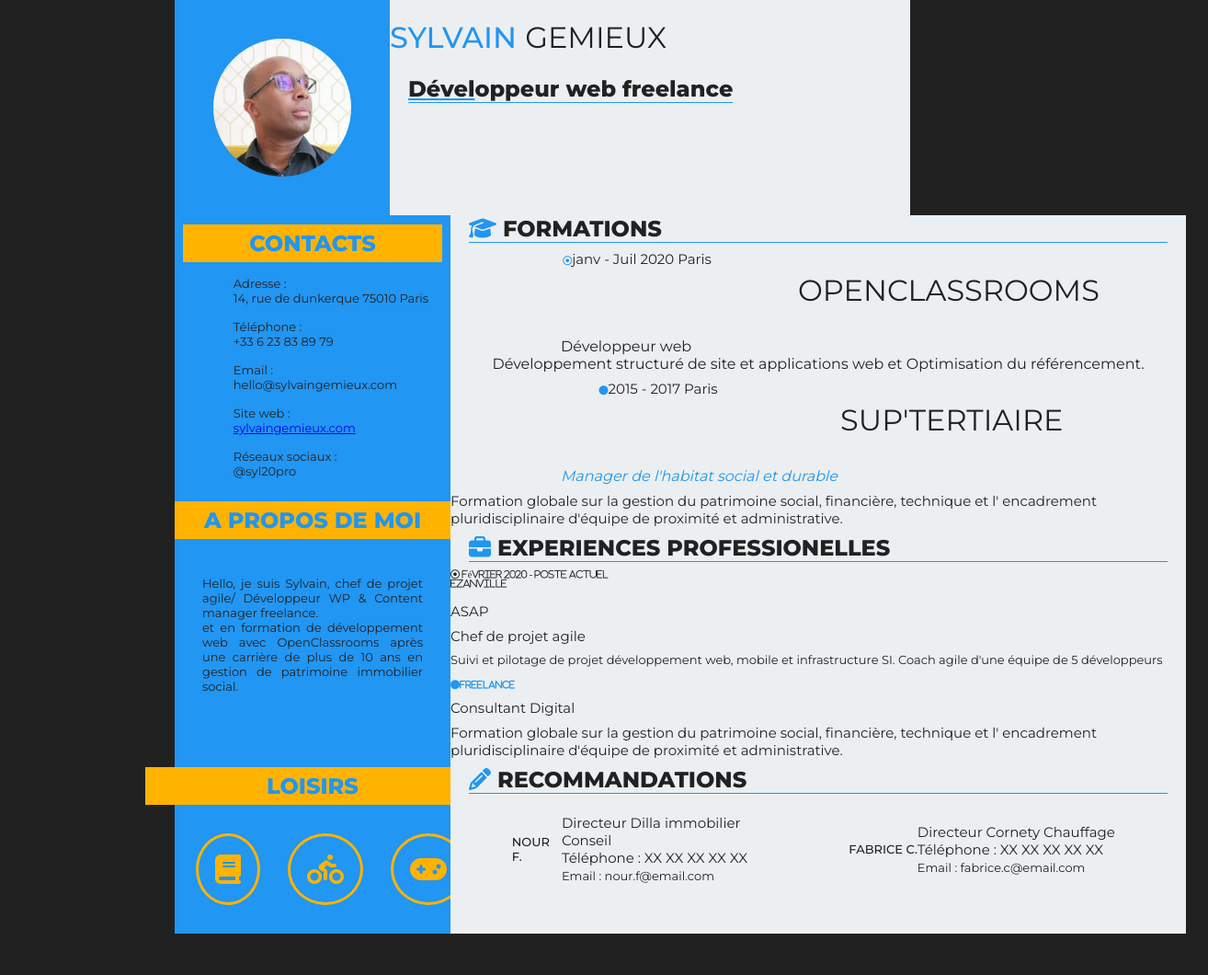
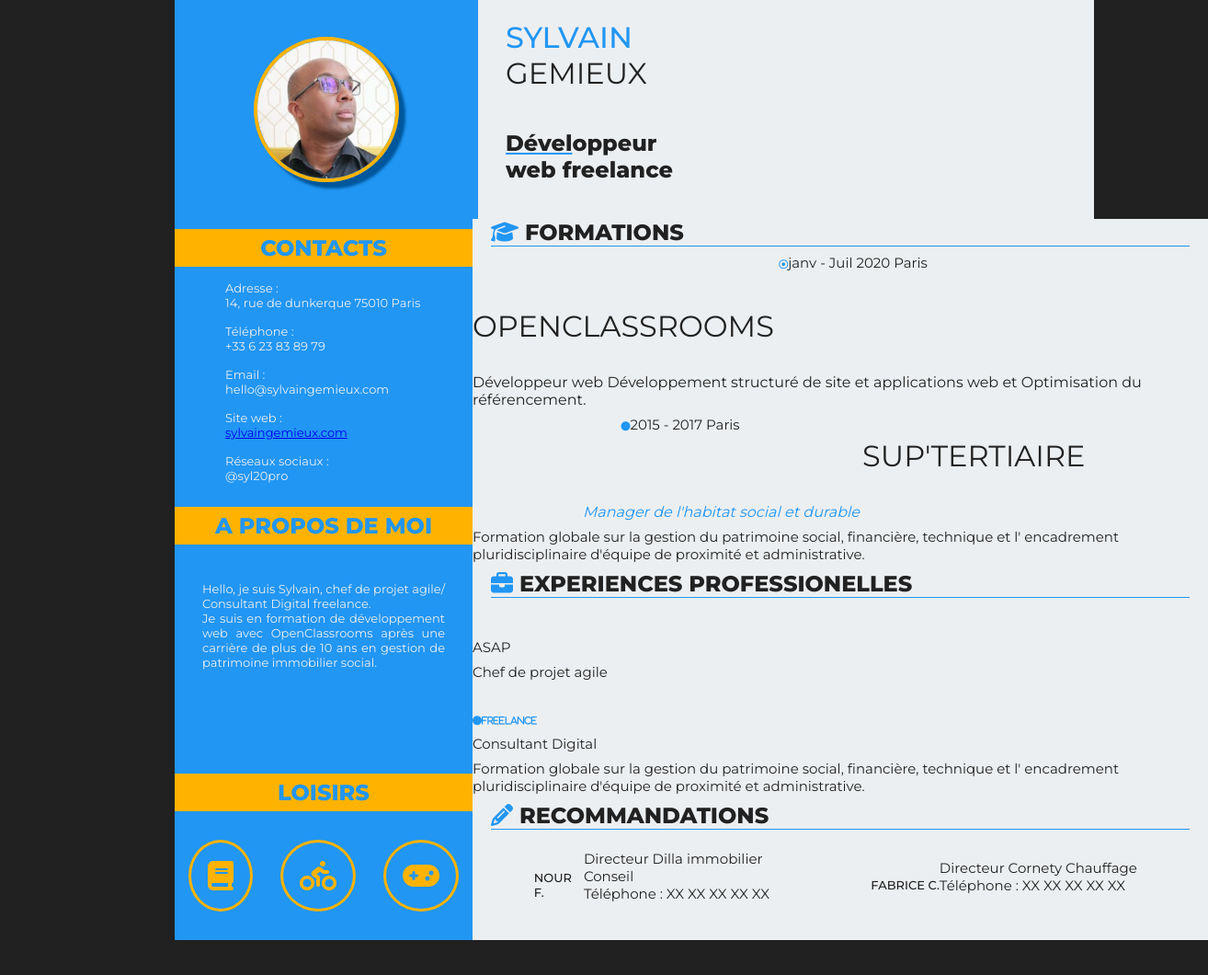
Before and after one commit to syl20pro/cv.oc, a plain HTML site: page index.html in a window 1280 px wide. Shown: the whole page at 92% size, 1314 px wide, since content can reach past the window. Drawn offline with Linux system fonts and the light colour scheme.

Commit message:
correction header, a propos, couleurs, marges, ombres

```diff
--- a/css/styles.css
+++ b/css/styles.css
@@ -1,9 +1,10 @@
 /* Table des matières de la feuille de styles pour cv.oc
     couleurs
-    --first-color: #2196F3
-    --second-color: #FFB300
-    --background-color: #212121
-    --main-color: #ECEFF1
+    --first-color bleu: #2196F3
+    --second-color jaune: #FFB300
+    --background-color noir: #212121
+    --main-color blanc: #ECEFF1
+    --boxshadow-color: #01579B
     source : https://www.materialui.co/colors
 
     1. General
@@ -69,6 +70,7 @@
 .mini-text {
     font-size: small;
     font-weight: 400;
+    color: #ECEFF1;
 }
 
 .mini-text-strong {
@@ -100,6 +102,7 @@
     flex-direction: column;
     padding: 40px;
     background-color: #2196F3;
+    width: 250px;
 }
 
 .photo-profil img {
@@ -107,26 +110,29 @@
     flex-direction: column;
     align-items: flex-start;
     width: 150px;
-    border: 2px solid #2196F3;
+    border: 4px solid #FFB300;
+    box-shadow: 7px 7px 3px #01579B;
     border-radius: 50%;
     margin-right: auto;
     margin-left: auto;
-
 }
 
 .main-title {
     display: flex;
     flex-direction: column;
+    width: 20%;
+    margin-left: 30px;
 }
 
 .header-content {
     display: flex;
     flex-direction: row;
+    width: 1000px;
 }
 
 .main-content h2 {
     border-bottom: 1px solid #2196F3;
-    margin: 0 20px;
+    margin: 10px 20px;
     color: #212121;
     margin: 0 20px;
 }
@@ -140,7 +146,8 @@
     justify-content: space-around;
     background-color: #2196F3;
     text-align: justify;
-    max-width: 300px;
+    width: 100%;
+    color: #ECEFF1;
 }
 
 .section-infos h2 {
@@ -164,6 +171,11 @@
 .icons-hobbies {
     display: flex;
     justify-content: space-around;
+    padding-left: 0px;
+}
+
+.titre-section {
+    width: 100%;
 }
 
 /* Formations / Expériences */
--- a/index.html
+++ b/index.html
@@ -21,7 +21,7 @@
 
   <body id="bloc-page">
     <!-- Header -->
-    <header class="main-content header-content">
+    <header class="header-content">
       <div class="photo-profil">
         <img src="img/profile.jpg" alt="photo de sylvain gemieux">
       </div>
@@ -35,7 +35,7 @@
       <div class="row">
         <div class="section-infos">
           <!--Section contact-->
-          <section>
+          <section class="titre-section">
             <h2>CONTACTS</h2>
               <ul class="mini-text">
                 <li>Adresse :<br>14, rue de dunkerque 75010 Paris</li>
@@ -46,19 +46,19 @@
               </ul>
           </section>
           <!--Section a propos de moi-->
-           <section>
+           <section class="titre-section">
             <h2>A PROPOS DE MOI</h2>
-              <p class="about-content mini-text">Hello, je suis Sylvain, chef de projet agile/ Développeur WP & Content manager freelance.<br>
-              et en formation de développement web avec OpenClassrooms après une carrière de plus de 10 ans en gestion de patrimoine immobilier social.<br>
+              <p class="about-content mini-text">Hello, je suis Sylvain, chef de projet agile/ Consultant Digital freelance.<br>
+              Je suis en formation de développement web avec OpenClassrooms après une carrière de plus de 10 ans en gestion de patrimoine immobilier social.<br>
               </p>
           </section>
           <!--Section loisirs-->
-          <section>
+          <section class="titre-section">
             <h2>LOISIRS</h2>
               <ul class="icons-hobbies">
-                <li class="fas fa-book fa-2x"> </li>
-                <li class="fas fa-biking fa-2x"> </li>
-                <li class="fas fa-gamepad fa-2x"> </li>
+                <li class="icons-hobbies-1 fas fa-book fa-2x"> </li>
+                <li class="icons-hobbies-2 fas fa-biking fa-2x"> </li>
+                <li class="icons-hobbies-3 fas fa-gamepad fa-2x"> </li>
               </ul>
           </section>
         </div>
@@ -75,9 +75,11 @@
             <div class="date-city">
               <p><span class="far fa-dot-circle items-yellow"> </span>janv - Juil 2020 Paris</p>
             </div>
+            <div>
             <h3>OPENCLASSROOMS</h3>
             <span class="resume-description">Développeur web</span>
             <span>Développement structuré de site et applications web et Optimisation du référencement.</span>
+            </div>
           </div>
           <!--Formation 2-->
           <div class="flex-reco">
```
